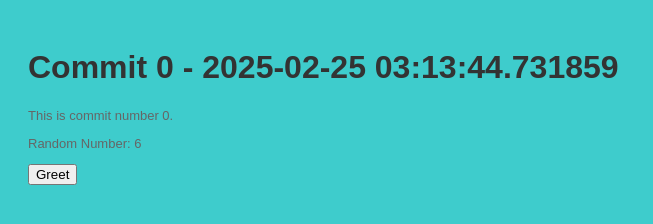
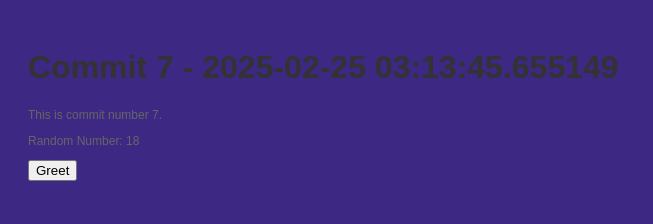
Before and after one commit to legbald0d/myrep-repo-20250225031342, a plain HTML site: page index.html in a window 1280 px wide. Shown: the whole page, without its empty margins (0-653 px from the left). Drawn offline with Linux system fonts and the light colour scheme.

Commit message:
📝 Commit 7 with HTML, CSS, and JS

```diff
--- a/index.html
+++ b/index.html
@@ -2,13 +2,13 @@
     <!DOCTYPE html>
     <html>
     <head>
-        <title>Commit 0 - 2025-02-25 03:13:44.731859</title>
+        <title>Commit 7 - 2025-02-25 03:13:45.655149</title>
         <link rel="stylesheet" href="style.css">
     </head>
     <body>
-        <h1>Commit 0 - 2025-02-25 03:13:44.731859</h1>
-        <p>This is commit number 0.</p>
-        <p>Random Number: 6</p>
+        <h1>Commit 7 - 2025-02-25 03:13:45.655149</h1>
+        <p>This is commit number 7.</p>
+        <p>Random Number: 18</p>
         <button onclick="greet()">Greet</button>
         <script src="script.js"></script>
     </body>
--- a/script.js
+++ b/script.js
@@ -2,4 +2,4 @@
     function greet() {
         alert('Hello from commit ' + commitNumber + '!');
     }
-    var commitNumber = 0;
+    var commitNumber = 7;
--- a/style.css
+++ b/style.css
@@ -1,7 +1,7 @@
 
     body {
         font-family: Arial, sans-serif;
-        background-color: #3ecccc;
+        background-color: #3d2884;
         padding: 20px;
     }
     h1 {
@@ -9,5 +9,5 @@
     }
     p {
         color: #666;
-        font-size: 13px;
+        font-size: 12px;
     }
```
